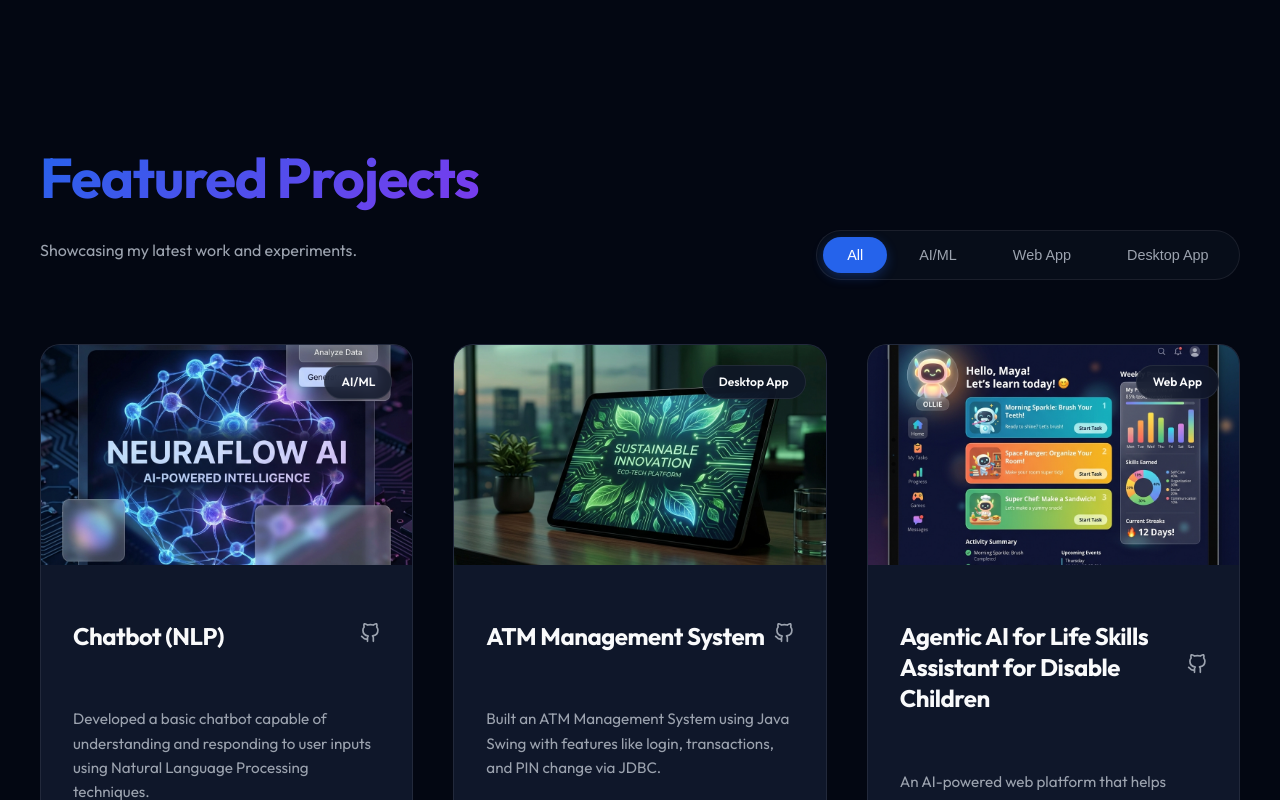
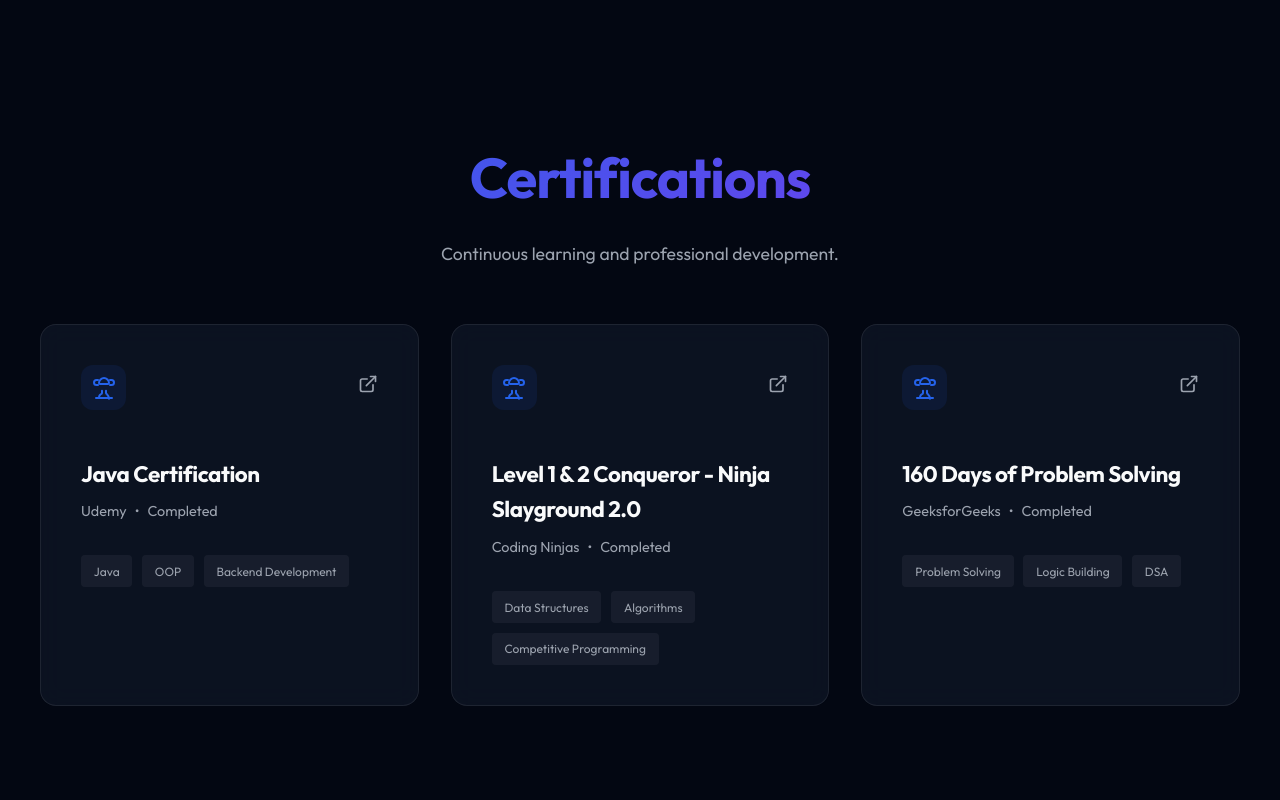
Before and after one commit to Abdul-Affan/portfolio, a React (Vite) app: page / in a window 1280 px wide. Shown: the part 2140-2940 px from the top of the page. Built offline with nearby package versions, Linux system fonts and the light colour scheme.

Commit message:
Add Certifications section and Java certificate PDF

```diff
--- a/src/App.jsx
+++ b/src/App.jsx
@@ -276,6 +276,66 @@
           </div>
         </section>
 
+        {/* Certifications Section */}
+        <section id="certifications">
+          <div className="container" data-reveal>
+            <h2 className="gradient-text section-title">Certifications</h2>
+            <p style={{ color: 'var(--text-muted)', marginBottom: '3.5rem', fontSize: '1.1rem' }}>
+              Continuous learning and professional development.
+            </p>
+
+            <div className="certifications-grid">
+              {[
+                {
+                  title: "Java Certification",
+                  org: "Udemy",
+                  status: "Completed",
+                  skills: ["Java", "OOP", "Backend Development"],
+                  link: "/certificates/java-cert.pdf"
+                },
+                {
+                  title: "Level 1 & 2 Conqueror - Ninja Slayground 2.0",
+                  org: "Coding Ninjas",
+                  status: "Completed",
+                  skills: ["Data Structures", "Algorithms", "Competitive Programming"],
+                  link: "https://www.codingninjas.com/"
+                },
+                {
+                  title: "160 Days of Problem Solving",
+                  org: "GeeksforGeeks",
+                  status: "Completed",
+                  skills: ["Problem Solving", "Logic Building", "DSA"],
+                  link: "https://www.geeksforgeeks.org/"
+                }
+              ].map((cert, index) => (
+                <div key={index} className="glass cert-card">
+                  <div className="cert-header">
+                    <div className="cert-icon">
+                      <svg width="24" height="24" viewBox="0 0 24 24" fill="none" stroke="currentColor" strokeWidth="2" strokeLinecap="round" strokeLinejoin="round"><path d="M6 9H4.5a2.5 2.5 0 0 1 0-5H6"></path><path d="M18 9h1.5a2.5 2.5 0 0 0 0-5H18"></path><path d="M4 22h16"></path><path d="M10 14.66V17c0 .55-.47.98-.97 1.21C7.85 18.75 7 20.24 7 22"></path><path d="M14 14.66V17c0 .55.45.98.95 1.21 1.2 1.21 2.05 2.7 2.05 4.46"></path><path d="M12 2C9.5 2 7 4.5 7 7c0 .55.45 1 1 1h8c.55 0 1-.45 1-1 0-2.5-2.5-5-5-5z"></path></svg>
+                    </div>
+                    <a href={cert.link} target="_blank" rel="noreferrer" className="cert-link-icon">
+                      <svg width="20" height="20" viewBox="0 0 24 24" fill="none" stroke="currentColor" strokeWidth="2" strokeLinecap="round" strokeLinejoin="round"><path d="M18 13v6a2 2 0 0 1-2 2H5a2 2 0 0 1-2-2V8a2 2 0 0 1 2-2h6"></path><polyline points="15 3 21 3 21 9"></polyline><line x1="10" y1="14" x2="21" y2="3"></line></svg>
+                    </a>
+                  </div>
+                  <div className="cert-info">
+                    <h3>{cert.title}</h3>
+                    <div className="cert-meta">
+                      <span>{cert.org}</span>
+                      <span>•</span>
+                      <span>{cert.status}</span>
+                    </div>
+                  </div>
+                  <div className="cert-tags">
+                    {cert.skills.map(skill => (
+                      <span key={skill} className="cert-tag">{skill}</span>
+                    ))}
+                  </div>
+                </div>
+              ))}
+            </div>
+          </div>
+        </section>
+
         {/* Projects Section */}
         <section id="projects">
           <div className="container">
--- a/src/index.css
+++ b/src/index.css
@@ -756,6 +756,91 @@
   transform: translateY(-2px);
 }
 
+/* Certifications Section */
+#certifications {
+  padding: 80px 0;
+  text-align: center;
+}
+
+.certifications-grid {
+  display: grid;
+  grid-template-columns: repeat(auto-fit, minmax(320px, 1fr));
+  gap: 2rem;
+  margin-top: 3.5rem;
+}
+
+.cert-card {
+  padding: 2.5rem;
+  text-align: left;
+  display: flex;
+  flex-direction: column;
+  gap: 1.5rem;
+  position: relative;
+  transition: var(--transition);
+}
+
+.cert-card:hover {
+  transform: translateY(-8px);
+  border-color: var(--accent-primary);
+  box-shadow: 0 15px 35px rgba(37, 99, 235, 0.15);
+}
+
+.cert-header {
+  display: flex;
+  justify-content: space-between;
+  align-items: center;
+}
+
+.cert-icon {
+  width: 45px;
+  height: 45px;
+  background: rgba(37, 99, 235, 0.1);
+  color: var(--accent-primary);
+  border-radius: 12px;
+  display: flex;
+  align-items: center;
+  justify-content: center;
+}
+
+.cert-link-icon {
+  color: var(--text-muted);
+  transition: var(--transition);
+}
+
+.cert-link-icon:hover {
+  color: var(--accent-primary);
+  transform: scale(1.1);
+}
+
+.cert-info h3 {
+  font-size: 1.4rem;
+  margin-bottom: 0.5rem;
+  color: var(--text-main);
+}
+
+.cert-meta {
+  font-size: 0.9rem;
+  color: var(--text-muted);
+  display: flex;
+  align-items: center;
+  gap: 0.5rem;
+}
+
+.cert-tags {
+  display: flex;
+  flex-wrap: wrap;
+  gap: 0.6rem;
+  margin-top: 0.5rem;
+}
+
+.cert-tag {
+  font-size: 0.75rem;
+  padding: 0.4rem 0.8rem;
+  background: rgba(255, 255, 255, 0.05);
+  border-radius: 4px;
+  color: var(--text-muted);
+}
+
 @media (max-width: 992px) {
   .about-detailed-v2 {
     grid-template-columns: 1fr;
```
Also changed, not shown: 1 other file (tests, documents, lock files or other folders).
